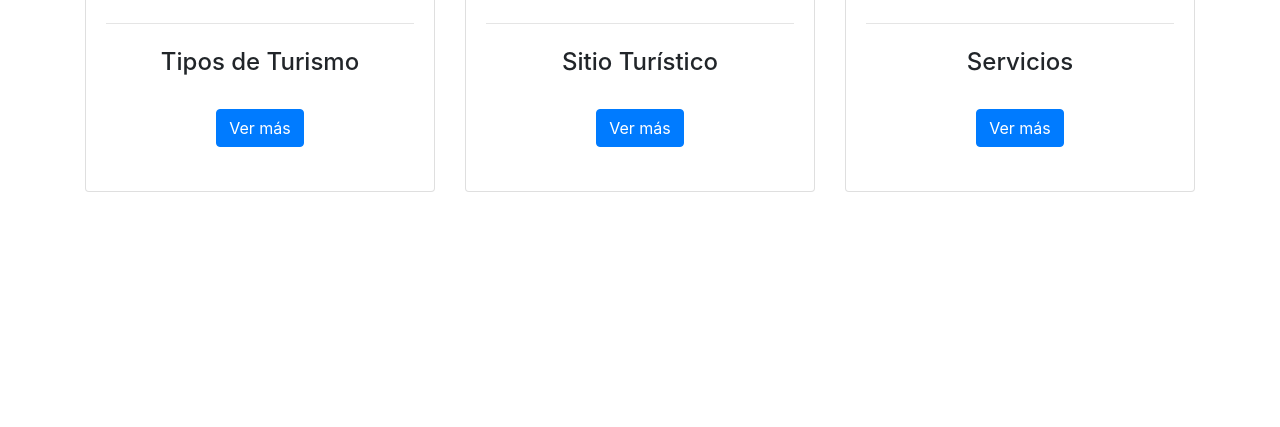
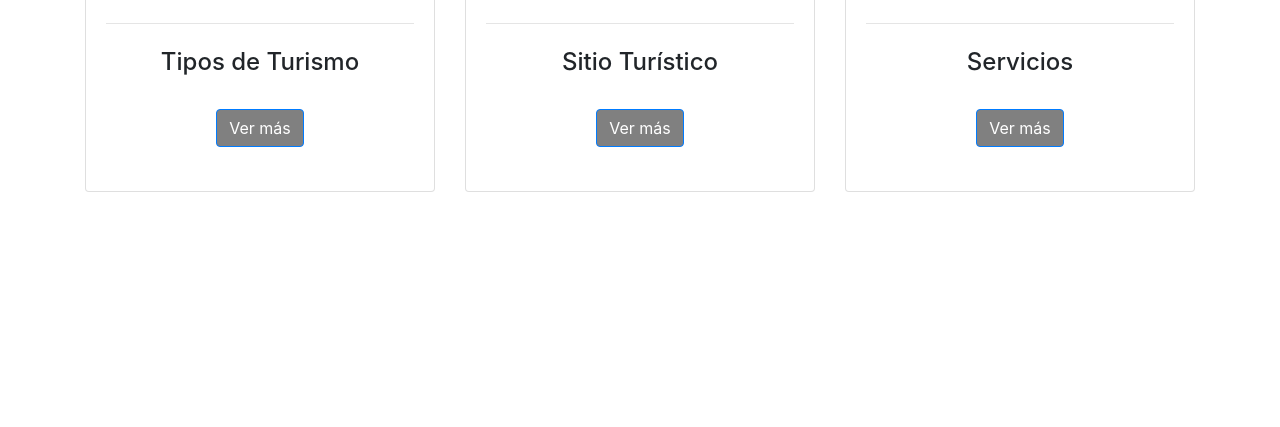
Before and after one commit to DianaBonillaE/ProyectoWebExpertos, a PHP site: page /admin.php in a window 1280 px wide. Shown: the part 373-800 px from the top of the page. Run offline with PHP 8.4, Linux system fonts and the light colour scheme; some libraries are stand-ins or nearby versions.

Commit message:
cambios en css

```diff
--- a/proyectoWeb/views/ListSite.php
+++ b/proyectoWeb/views/ListSite.php
@@ -1,4 +1,4 @@
-<?php include 'header.php';?>
+<?php include 'headerAdmin.php';?>
 <div class="container md-3" style="margin-top:8%;">
    <br />
    <h1 class="text-center">Sitios Turísticos Rurales</h1>
--- a/proyectoWeb/views/admin.php
+++ b/proyectoWeb/views/admin.php
@@ -11,7 +11,7 @@
 
               <h4>Tipos de Turismo</h4>
               <br>
-              <a href="indexTypeTurism.php" class="btn btn-primary js-scroll-trigger">Ver más</a>
+              <a href="indexTypeTurism.php" class="btn btn-primary js-scroll-trigger" style="background-color:gray;">Ver más</a>
             </div>
           </div>
         </div>
@@ -23,7 +23,7 @@
               <hr class="my-4">
               <h4>Sitio Turístico</h4>
               <br>
-              <a href="listSite.php" class="btn btn-primary js-scroll-trigger">Ver más</a>
+              <a href="listSite.php" class="btn btn-primary js-scroll-trigger" style="background-color:gray;">Ver más</a>
             </div>
           </div>
         </div>
@@ -35,13 +35,15 @@
               <hr class="my-4">
               <h4>Servicios</h4>
               <br>
-              <a href="indexService.php" class="btn btn-primary js-scroll-trigger">Ver más</a>
+              <a href="indexService.php" class="btn btn-primary js-scroll-trigger" style="background-color:gray;">Ver más</a>
             </div>
           </div>
         </div>
       </div>
+      <br>
+      <br>
+    </div>
 
-    </div>
     <style>
 
     #mainNav {
--- a/proyectoWeb/views/detailSite.php
+++ b/proyectoWeb/views/detailSite.php
@@ -1,4 +1,4 @@
-<?php include 'header.php';?>
+<?php include 'headerAdmin.php';?>
 <div class="form-horizontal" style="margin-top:8%;">
    <div class="container md-3">
       <br />
--- a/proyectoWeb/views/editSite.php
+++ b/proyectoWeb/views/editSite.php
@@ -1,4 +1,4 @@
-<?php include 'header.php';?>
+<?php include 'headerAdmin.php';?>
 <div class="form-horizontal" style="margin-top:8%;">
    <div class="container md-3">
       <br />
```
Also changed, not shown: proyectoWeb/css/admin.css (+4 -4 lines).
